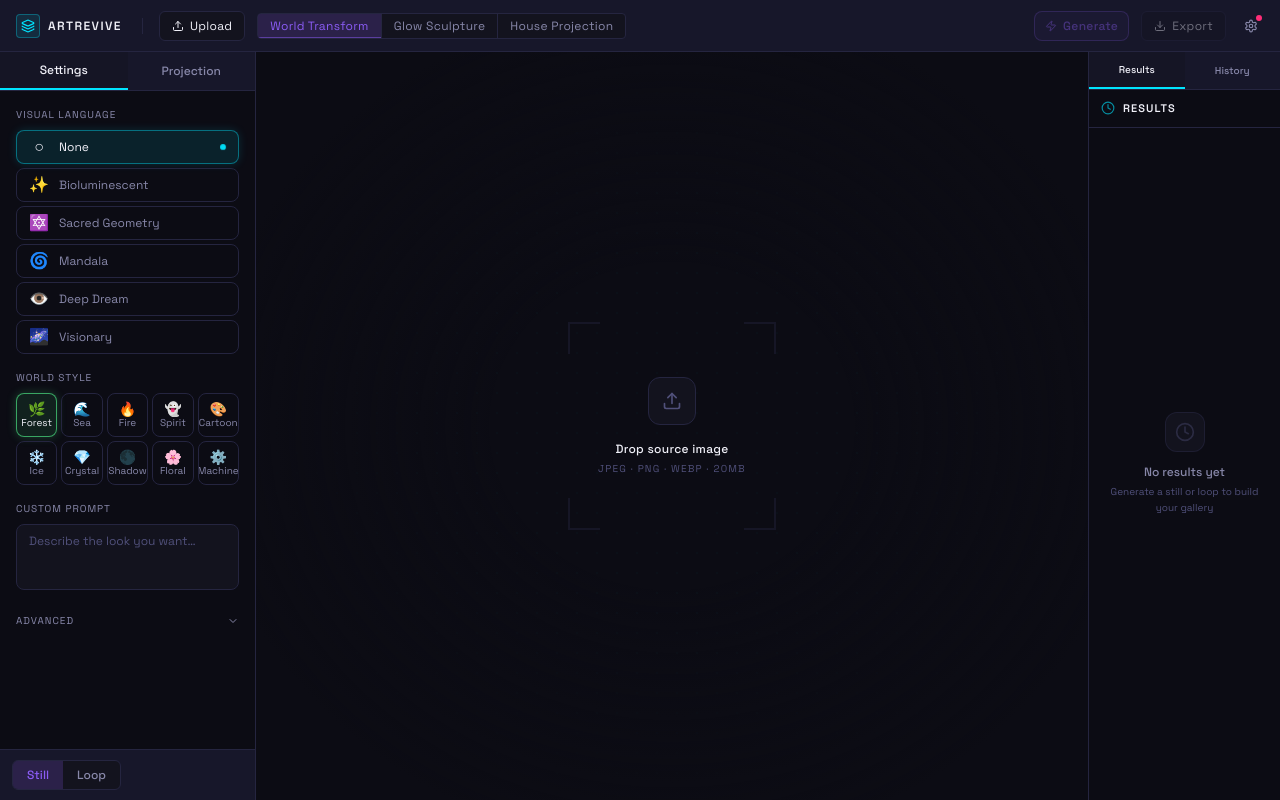
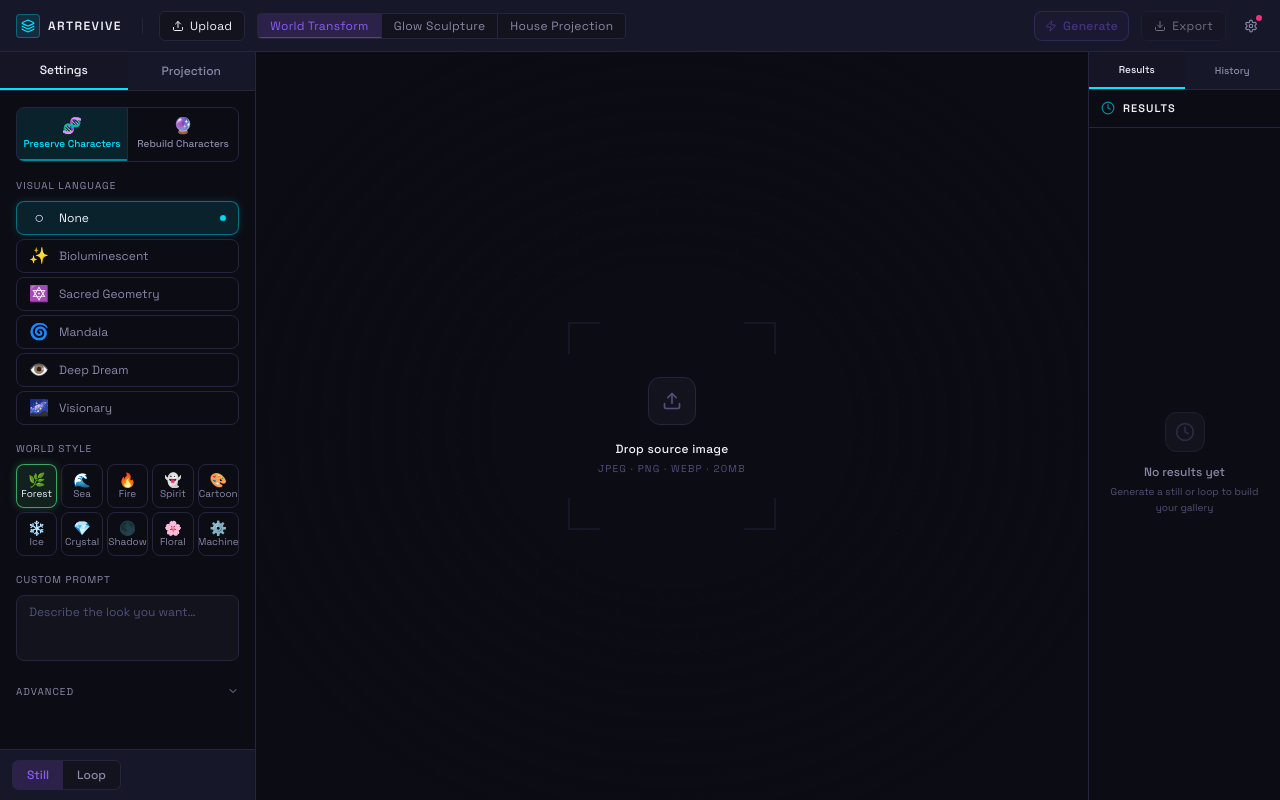
Before and after one commit to shaipir/hakrana-letifora, a Next.js app: page / in a window 1280 px wide. Built offline with nearby package versions, Linux system fonts and the light colour scheme.

Commit message:
feat: restore Preserve/Rebuild Characters mode toggle

```diff
--- a/components/workspace/StylePanel.tsx
+++ b/components/workspace/StylePanel.tsx
@@ -53,6 +53,31 @@ export default function StylePanel() {
 
   return (
     <div className="flex flex-col gap-4 p-4 animate-fade-up">
+
+      {/* Character mode — restyle only */}
+      {activeMode === 'restyle' && (
+        <div className="flex rounded-lg border border-ar-border overflow-hidden">
+          {([
+            { id: 'preserve-characters' as const, emoji: '🧬', label: 'Preserve Characters' },
+            { id: 'rebuild-characters'  as const, emoji: '🔮', label: 'Rebuild Characters'  },
+          ]).map((m, i) => (
+            <button
+              key={m.id}
+              onClick={() => updateRestyleSettings({ mode: m.id })}
+              className={[
+                'flex-1 flex flex-col items-center gap-1 py-2.5 px-1 text-[10px] font-medium transition-all duration-200',
+                i === 0 ? 'border-r border-ar-border' : '',
+                rs.mode === m.id
+                  ? 'bg-ar-accent/10 text-ar-accent shadow-[inset_0_-2px_0_rgba(0,229,255,0.5)]'
+                  : 'text-ar-text-muted hover:text-ar-text hover:bg-ar-surface/30',
+              ].join(' ')}
+            >
+              <span className="text-base leading-none">{m.emoji}</span>
+              <span className="leading-tight text-center">{m.label}</span>
+            </button>
+          ))}
+        </div>
+      )}
 
       {/* Visual Language — restyle only */}
       {activeMode === 'restyle' && (
```
